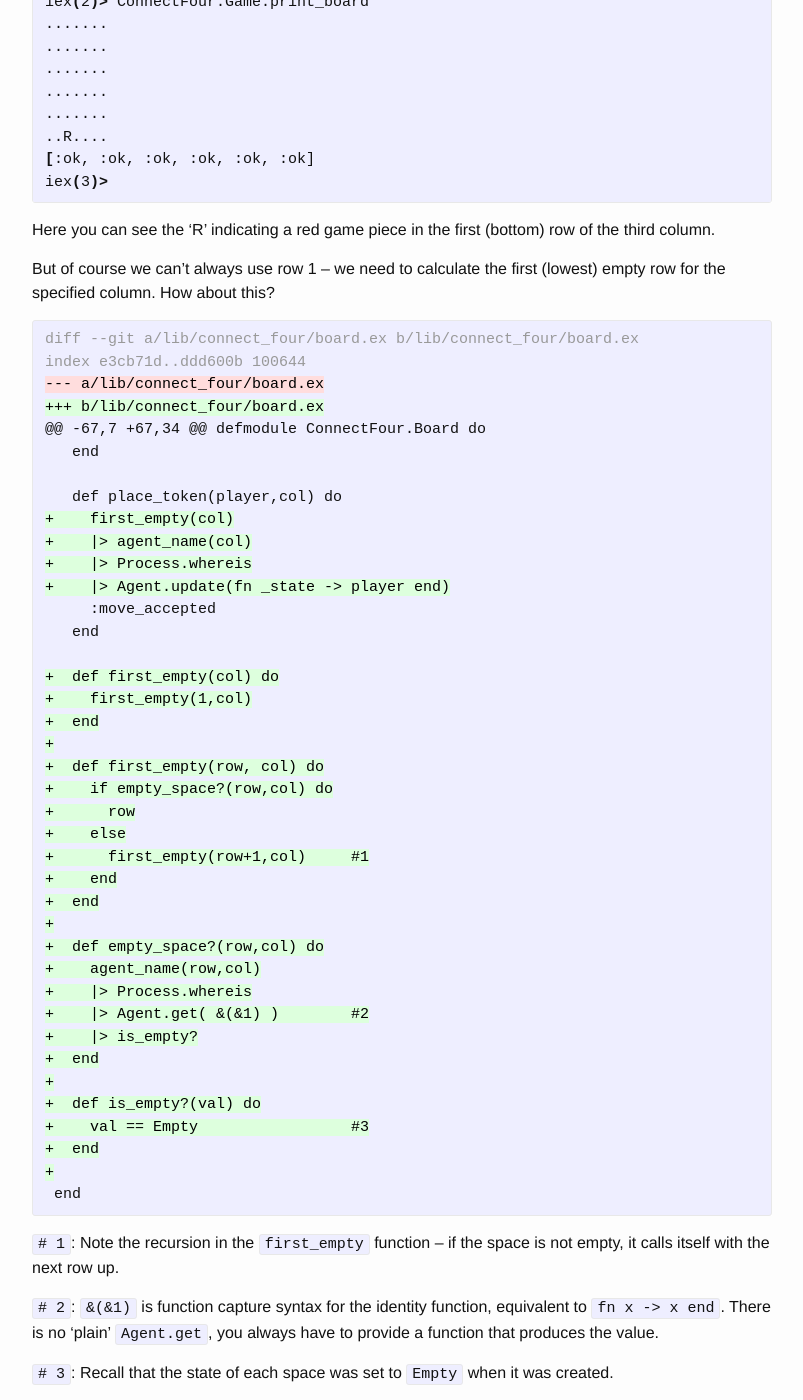
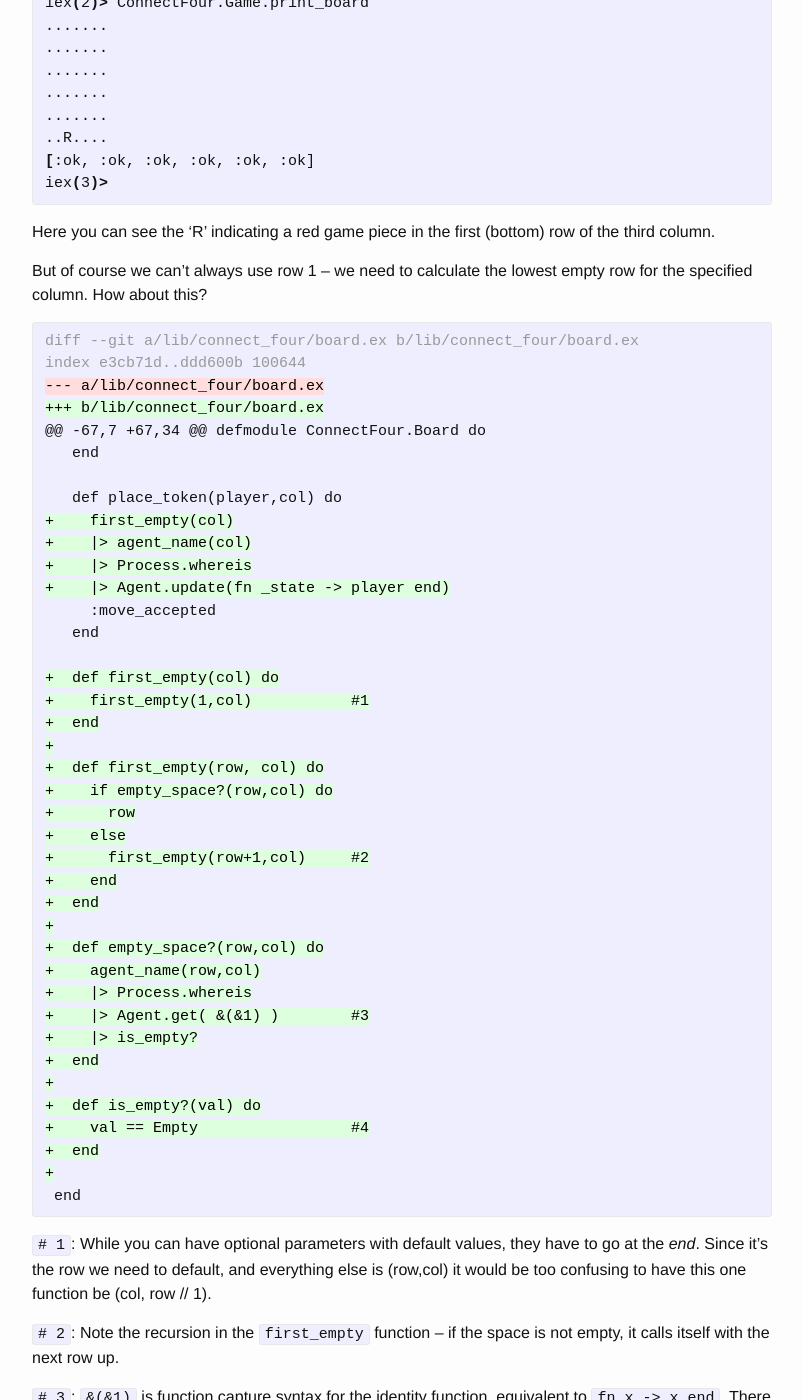
Before and after one commit to wsmoak/wsmoak.github.io, a Jekyll site: the page built from _posts/2015-10-24-connect-four-elixir-part-2.md, in a window 1280 px wide and 1400 px high, scrolled down 5083 px. Shown: the whole window, without its empty margins (238-1041 px from the left). Built offline with Jekyll 4.4.1, drawn with Linux system fonts in a browser that asks for light colours; comment, search, counter and statistics services are not loaded; some of the changed text lies outside the part shown.

Commit message:
Update Part 2 of Connect Four in Elixir

```diff
--- a/_posts/2015-10-24-connect-four-elixir-part-2.md
+++ b/_posts/2015-10-24-connect-four-elixir-part-2.md
@@ -29,9 +29,9 @@
 
 Recall that Game is a GenServer, and here we're using GenServer.call/2 with the registered name of the Game process, and the message to send.
 
-The `:ok` in the case statement is arbitrary -- you define what the reply from the handle_call will be.
+The `:ok` in the case statement is arbitrary -- you define what the reply from the `handle_call` function will be.
 
-The three-element tuple `{:move, player, column}` is also arbitrary, you can structure the message however you want. It just needs to match in the `handle_call`:
+The three-element tuple `{:move, player, column}` is also arbitrary, you can structure the message however you want. It just needs to match in `handle_call`:
 
 {% highlight elixir %}
   def handle_call({:move, player, column}, _from, state) do
@@ -43,7 +43,7 @@
 
 We're not doing anything with the process ID of the sending process so it is ignored by adding an underscore: `_from`.
 
-The state is passed to handle_call and we can either make a change and return a different state, or just return the same state.
+The state is passed to `handle_call` and we can either make a change and return a different state, or just return the same state.
 
 When that call comes in, we need to tell the Board to place the token into one of the spaces.
 
@@ -137,7 +137,7 @@
 
 ![Game GenServer](/images/2015/10/connect-four-game-genserver-sequence.png)
 
-The code for the Game's Client API and Server Callbacks all lives in the ConnectFour.Game module, but it gets executed in two different processes, in this case the IEx.Evaluator process and the ConnectFourGame process.
+(With apologies for misusing the symbols in a sequence diagram...)  The code for the Game's Client API and Server Callbacks all lives in the ConnectFour.Game module, but it gets executed in two different processes, in this case the IEx.Evaluator process and the ConnectFourGame process.
 
 To prove it, add some code to the handle_call function in the Game module:
 
@@ -184,7 +184,7 @@
 
 Now let's look at the `place_token` function and see how to modify the state of the appropriate space on the board.
 
-The player only selects the column.  It's up to us to figure out which space the game piece will "fall" down to in a vertically suspended grid and determine the row number.
+The player only selects the column.  It's up to us to figure out which row the game piece will fall down to in a vertically suspended grid and determine the row number.
 
 At first, let's just hard-code row number 1 and update the agent for row 1 in the specified column.  We still need to return `:move_accepted` as before.
 
@@ -230,7 +230,7 @@
 
 Here you can see the 'R' indicating a red game piece in the first (bottom) row of the third column.
 
-But of course we can't always use row 1 -- we need to calculate the first (lowest) empty row for the specified column.  How about this?
+But of course we can't always use row 1 -- we need to calculate the lowest empty row for the specified column.  How about this?
 
 {% highlight diff %}
 diff --git a/lib/connect_four/board.ex b/lib/connect_four/board.ex
@@ -249,36 +249,38 @@
    end
 
 +  def first_empty(col) do
-+    first_empty(1,col)
++    first_empty(1,col)           #1
 +  end
 +
 +  def first_empty(row, col) do
 +    if empty_space?(row,col) do
 +      row
 +    else
-+      first_empty(row+1,col)     #1
++      first_empty(row+1,col)     #2
 +    end
 +  end
 +
 +  def empty_space?(row,col) do
 +    agent_name(row,col)
 +    |> Process.whereis
-+    |> Agent.get( &(&1) )        #2
++    |> Agent.get( &(&1) )        #3
 +    |> is_empty?
 +  end
 +
 +  def is_empty?(val) do
-+    val == Empty                 #3
++    val == Empty                 #4
 +  end
 +
  end
 {% endhighlight %}
 
-`# 1`: Note the recursion in the `first_empty` function -- if the space is not empty, it calls itself with the next row up.
+`# 1`: While you can have optional parameters with default values, they have to go at the *end*.  Since it's the row we need to default, and everything else is (row,col) it would be too confusing to have this one function be (col, row // 1).
 
-`# 2`: `&(&1)` is function capture syntax for the identity function, equivalent to `fn x -> x end`.  There is no 'plain' `Agent.get`, you always have to provide a function that produces the value.
+`# 2`: Note the recursion in the `first_empty` function -- if the space is not empty, it calls itself with the next row up.
 
-`# 3`: Recall that the state of each space was set to `Empty` when it was created.
+`# 3`: `&(&1)` is function capture syntax for the identity function, equivalent to `fn x -> x end`.  There is no 'plain' `Agent.get`, you always have to provide a function that produces the value.
+
+`# 4`: Recall that the state of each space was set to `Empty` when it was created.
 
 And try this out:
 
@@ -318,7 +320,7 @@
 
 We've seen how a GenServer works behind the scenes, and how to find the first empty row in a column, and how to update the Agent that holds the state of each space on the board.
 
-Next time we'll add some error handling. What if the players don't alternate turns?  What if the column they select is already full? (You can try it by making seven moves in the same column.)
+Next time we'll add some error handling. What if the players don't alternate turns?  What if the column they select is already full? (You can try it by making seven moves in the same column.)  We might also try to get rid of the conditional logic in `first_empty`.  And then we'll need to detect a "win" and stop the game.
 
 The code for this example is available at <https://github.com/wsmoak/connect_four/tree/20151024> and is Apache licensed.
 
```
Also changed, not shown: other parts of _posts/2015-10-24-connect-four-elixir-part-2.md (+2 -2 lines).
